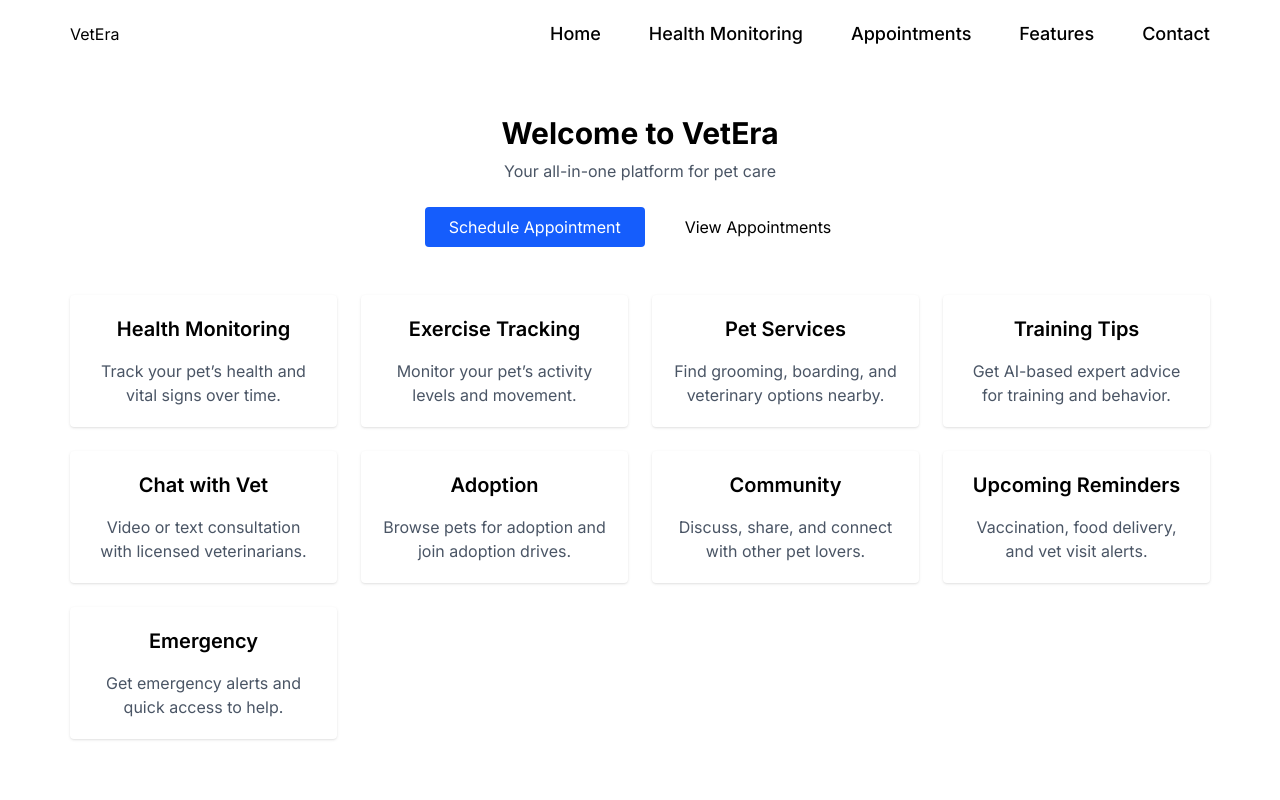
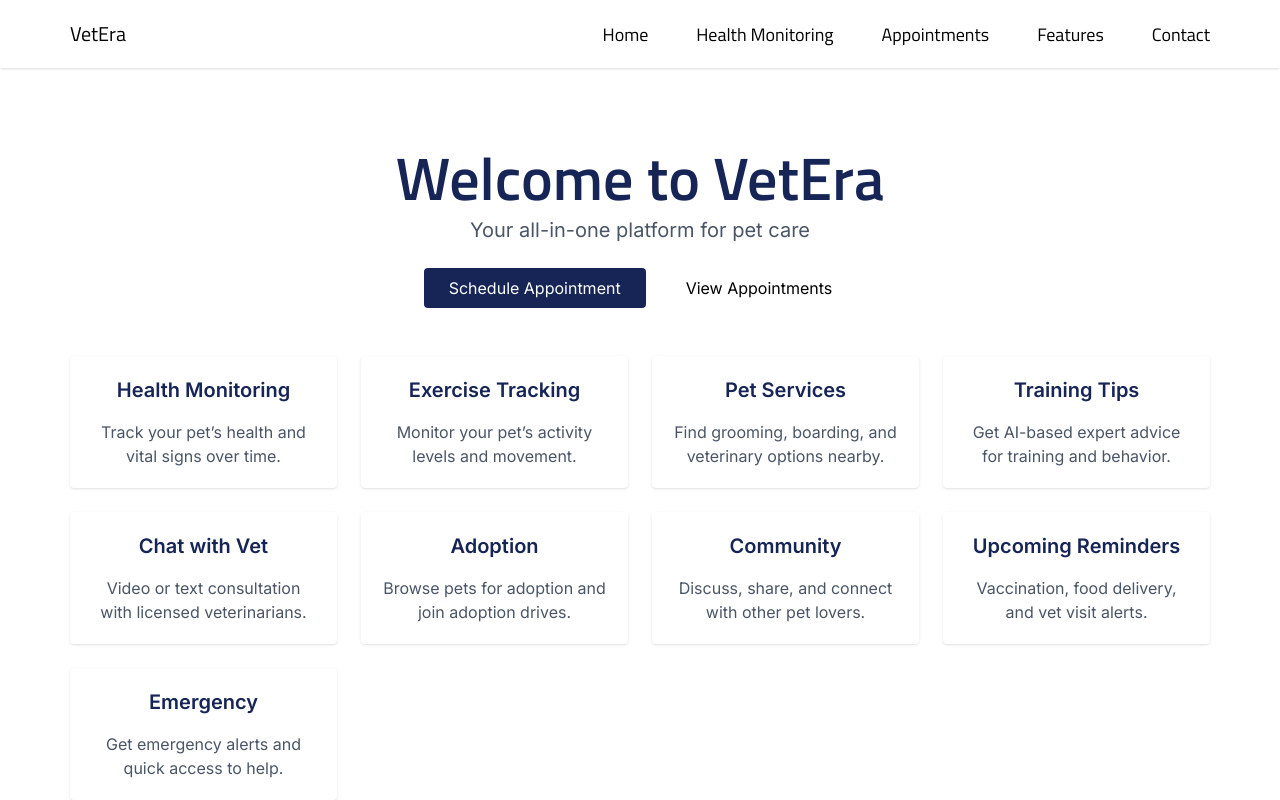
Before and after one commit to tarunmalik330/vet-era-new, a Next.js app: page / in a window 1280 px wide. Built offline with nearby package versions, Linux system fonts and the light colour scheme.

Commit message:
change colors

```diff
--- a/src/app/globals.css
+++ b/src/app/globals.css
@@ -19,7 +19,7 @@
   --text-13: 13px;
 }
 .nav_link {
-  @apply after:absolute after:w-full sm:after:h-0.5 after:h-px after:bg-black after:-bottom-1 after:left-0 after:transform after:scale-x-0 after:transition-transform after:duration-300 after:hover:scale-x-100;
+  @apply after:absolute after:w-full sm:after:h-0.5 after:h-px after:bg-blue-950 after:-bottom-1 after:left-0 after:transform after:scale-x-0 after:transition-transform after:duration-300 after:hover:scale-x-100;
 }
 body {
   font-family: "Inter", sans-serif;
--- a/src/components/common/Header.jsx
+++ b/src/components/common/Header.jsx
@@ -11,11 +11,14 @@ const Header = () => {
   };
 
   return (
-    <header className="py-5">
+    <header className="py-5 shadow">
       <div className="container xl:max-w-[1140px] 2xl:max-w-[1440px] mx-auto xl:px-0 px-5 w-full">
         <nav className="flex items-center justify-between">
-          <Link href="/" className="relative z-10">
-            <p>VetEra</p>
+          <Link
+            href="/"
+            className="relative z-10 font-titillium font-medium text-xl"
+          >
+            VetEra
           </Link>
           <div
             className={`flex items-center md:flex-row flex-col md:static fixed duration-300 md:h-auto  ${
@@ -31,7 +34,7 @@ const Header = () => {
                     <Link
                       onClick={() => setIsOpen(false)}
                       href={obj.href}
-                      className="text-black font-medium !leading-[150%] capitalize md:text-lg text-[4vw] relative nav_link"
+                      className="text-black font-medium font-titillium !leading-[150%] capitalize md:text-lg text-[4vw] relative nav_link"
                     >
                       {obj.link}
                     </Link>
--- a/src/components/home/Services.jsx
+++ b/src/components/home/Services.jsx
@@ -2,20 +2,20 @@ import React from "react";
 
 const Services = () => {
   return (
-    <div className="mt-12">
+    <div className="md:mt-20 mt-10">
       <div className="container xl:max-w-[1140px] 2xl:max-w-[1440px] w-full xl:px-0 px-5 mx-auto">
-        <h1 className="text-3xl font-bold mb-2 text-center">
+        <h1 className="text-4xl sm:text-5xl lg:text-5xl xl:text-6xl font-semibold mb-2 text-center text-blue-950 font-titillium">
           Welcome to VetEra
         </h1>
-        <p className="text-gray-600 mb-6 text-center">
+        <p className="text-gray-600 mb-6 text-center text-base md:text-lg xl:text-xl">
           Your all-in-one platform for pet care
         </p>
 
         <div className="flex gap-4 md:mb-12 mb-8 justify-center flex-wrap">
-          <button className="bg-blue-600 text-white px-6 py-2 rounded hover:bg-blue-700 transition">
+          <button className="bg-blue-950 text-white hover:text-black cursor-pointer px-6 py-1 rounded hover:bg-transparent transition border border-transparent hover:border-blue-950">
             Schedule Appointment
           </button>
-          <button className="bg-white text-black hover:text-white px-6 py-2 rounded hover:bg-blue-700 transition">
+          <button className="bg-white text-black hover:text-white px-6 py-2 rounded cursor-pointer hover:bg-blue-950 transition">
             View Appointments
           </button>
         </div>
@@ -63,7 +63,7 @@ const Services = () => {
               key={item.title}
               className="bg-white md:p-5 p-6 rounded shadow hover:shadow-md transition cursor-pointer"
             >
-              <h3 className="font-semibold md:text-xl text-lg mb-4 text-center text-black">
+              <h3 className="font-semibold md:text-xl text-lg mb-4 text-center text-blue-950">
                 {item.title}
               </h3>
               <p className="text-gray-600 md:text-base text-sm text-center">{item.desc}</p>
```
